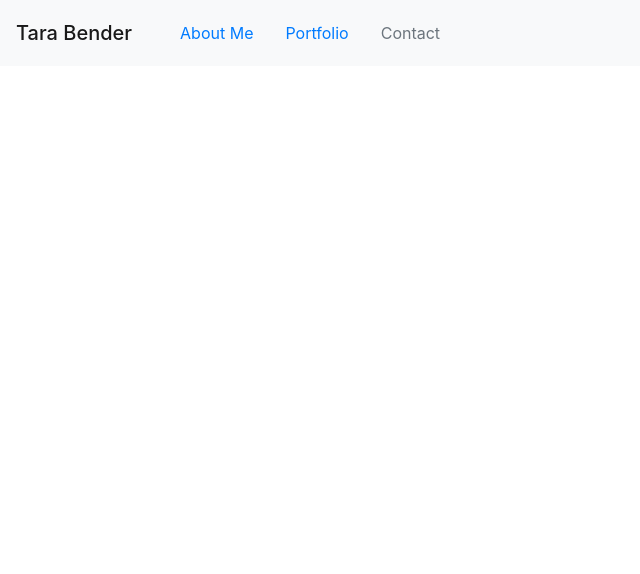
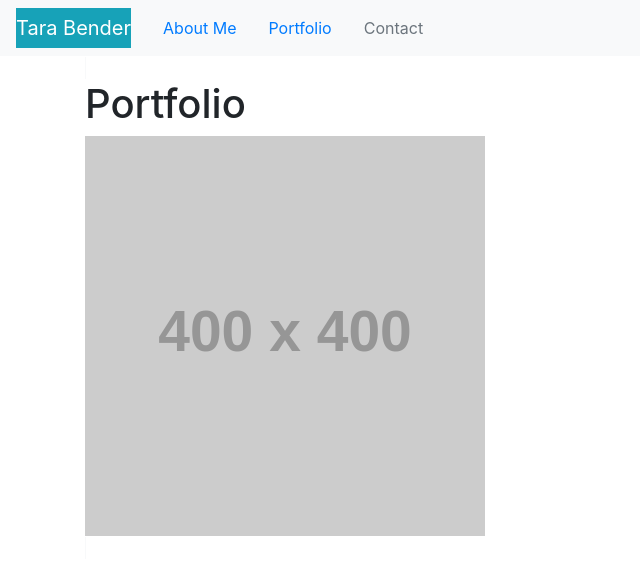
Before and after one commit to tbender0211/Bootstrap-Portfolio, a plain HTML site: page index.html in a window 1280 px wide. Shown: the whole page, without its empty margins (0-640 px from the left). Drawn offline with nearby package versions, Linux system fonts and the light colour scheme; placeholder pictures from the web are drawn by us.

Commit message:
more progress

```diff
--- a/index.html
+++ b/index.html
@@ -7,9 +7,9 @@
     </head>
 
     <body>
+            <header>
             <nav class="navbar navbar-expand-lg navbar-light bg-light">
-            <span class="navbar-brand mb-0 h1">
-            <a class="navbar-brand" href="#">Tara Bender</a></span>
+                <a class="navbar-brand bg-info text-white">Tara Bender</a></span>
                 <ul class="nav justify-content-end">
                     <li class="nav-item">
                       <a class="nav-link" href="index.html">About Me</a>
@@ -22,5 +22,21 @@
                     </li>
                   </ul>
             </nav>
+            </header>
+
+            <div class="container">
+
+            <span class="border border-light">
+
+                <div class="row">
+                    <div class="col-md-12"><h1>Portfolio</h1></div>
+                </div>
+                <div class="row">
+                    <div class="col-md-6">
+                        <img src="http://via.placeholder.com/400x400" class="img-fluid" alt="Responsive image">
+                    </div>
+                </div>
+            </div>
+            </span>
         </body>
 </html>
```
Also changed, not shown: contact.html (+17 -4 lines), portfolio.html (+17 -4 lines). Lines whose indentation alone changed are shown as unchanged.
